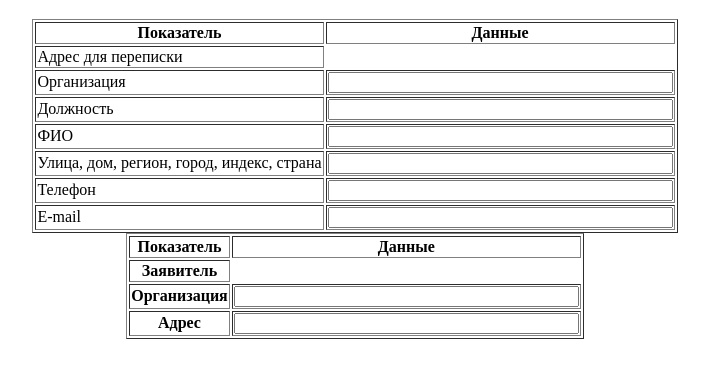
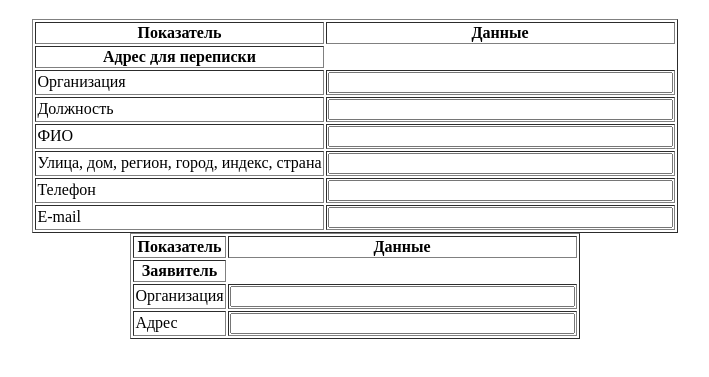
Before and after one commit to rifatbakhtiev/e-form_test_2, a plain HTML site: page index.html in a window 1280 px wide. Shown: the part 61-438 px from the top of the page, without its empty margins (285-994 px from the left). Drawn offline with Linux system fonts and the light colour scheme.

Commit message:
10 (2_table_2)

```diff
--- a/index.html
+++ b/index.html
@@ -7,6 +7,8 @@
     <center>
       <h1>Заполните информацию по товарному знаку</h1>
 
+<!-- первая таблица -->
+
      <table border="1">
 
       <tr>
@@ -15,7 +17,7 @@
       </tr>
 
       <tr>
-        <td>Адрес для переписки</td>
+        <th>Адрес для переписки</th>
       </tr>
 
       <tr>
@@ -49,6 +51,8 @@
       </tr>
       </table>
 
+<!-- вторая таблица -->
+
      <table border="1">
 
       <tr>
@@ -61,13 +65,13 @@
       </tr>
 
       <tr>
-        <th>Организация</th>
-        <th><input type="text" size="40"></th>
+        <td>Организация</td>
+        <td><input type="text" size="40"></td>
       </tr>
 
       <tr>
-        <th>Адрес</th>
-        <th><input type="text" size="40"></th>
+        <td>Адрес</td>
+        <td><input type="text" size="40"></td>
       </tr>
 
       </table>
```
